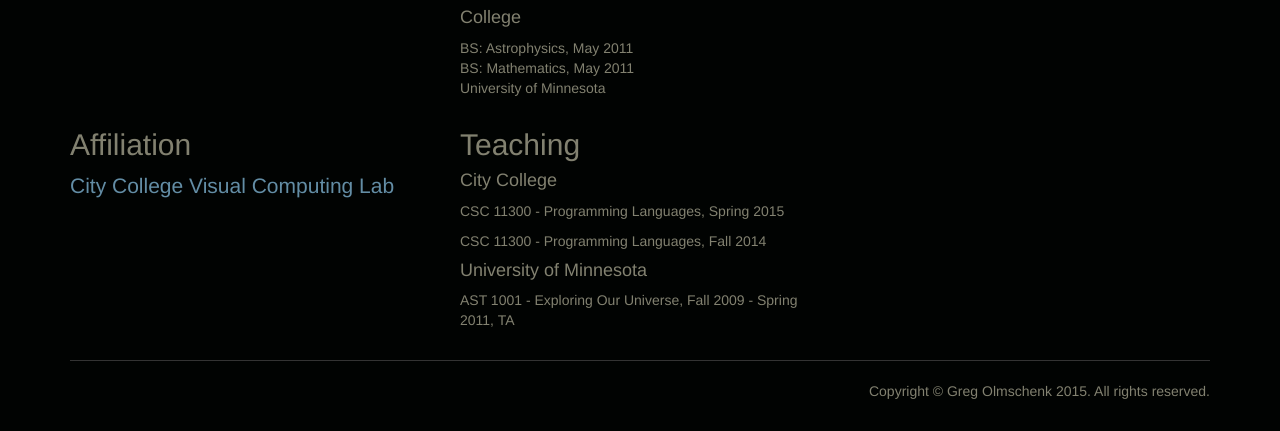
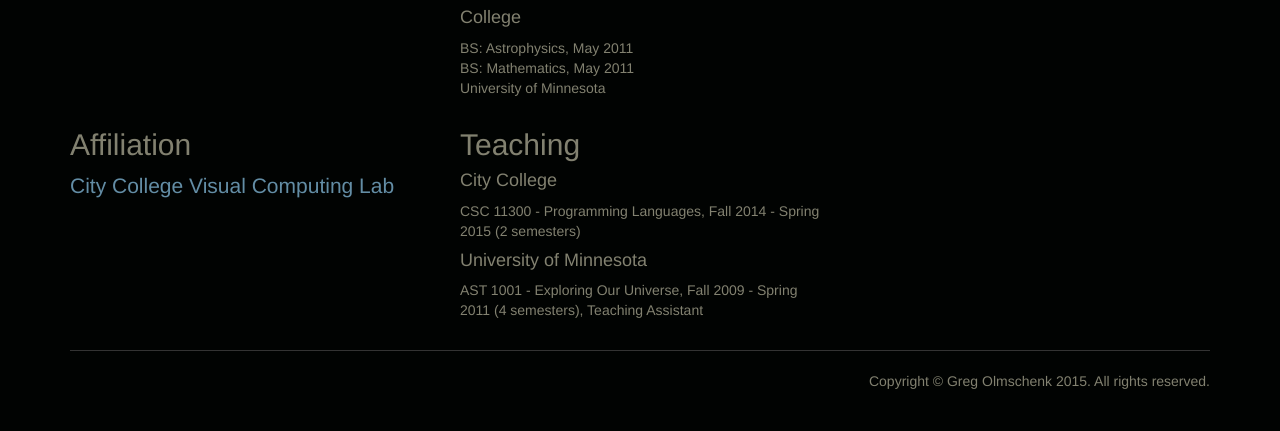
Before and after one commit to golmschenk/homepage_OLD, a Python web app: template templates/landing.html in a window 1280 px wide. Shown: the part 644-1075 px from the top of the page. After the commit the page ends 1033 px from the top, so only its background shows below. Run offline with Jinja, Linux system fonts and the light colour scheme; the template is opened without the code that fills it, so the values that code supplies are empty; some libraries are stand-ins or nearby versions.

Commit message:
Update date ranges

```diff
--- a/templates/landing.html
+++ b/templates/landing.html
@@ -85,15 +85,12 @@
 
                 <h4>City College</h4>
                 <p>
-                    CSC 11300 - Programming Languages, Spring 2015<br>
-                </p>
-                <p>
-                    CSC 11300 - Programming Languages, Fall 2014<br>
+                    CSC 11300 - Programming Languages, Fall 2014 - Spring 2015 (2 semesters)<br>
                 </p>
 
                 <h4>University of Minnesota</h4>
                 <p>
-                    AST 1001 - Exploring Our Universe, Fall 2009 - Spring 2011, TA<br>
+                    AST 1001 - Exploring Our Universe, Fall 2009 - Spring 2011 (4 semesters), Teaching Assistant<br>
                 </p>
             </div>
         </div>
```
